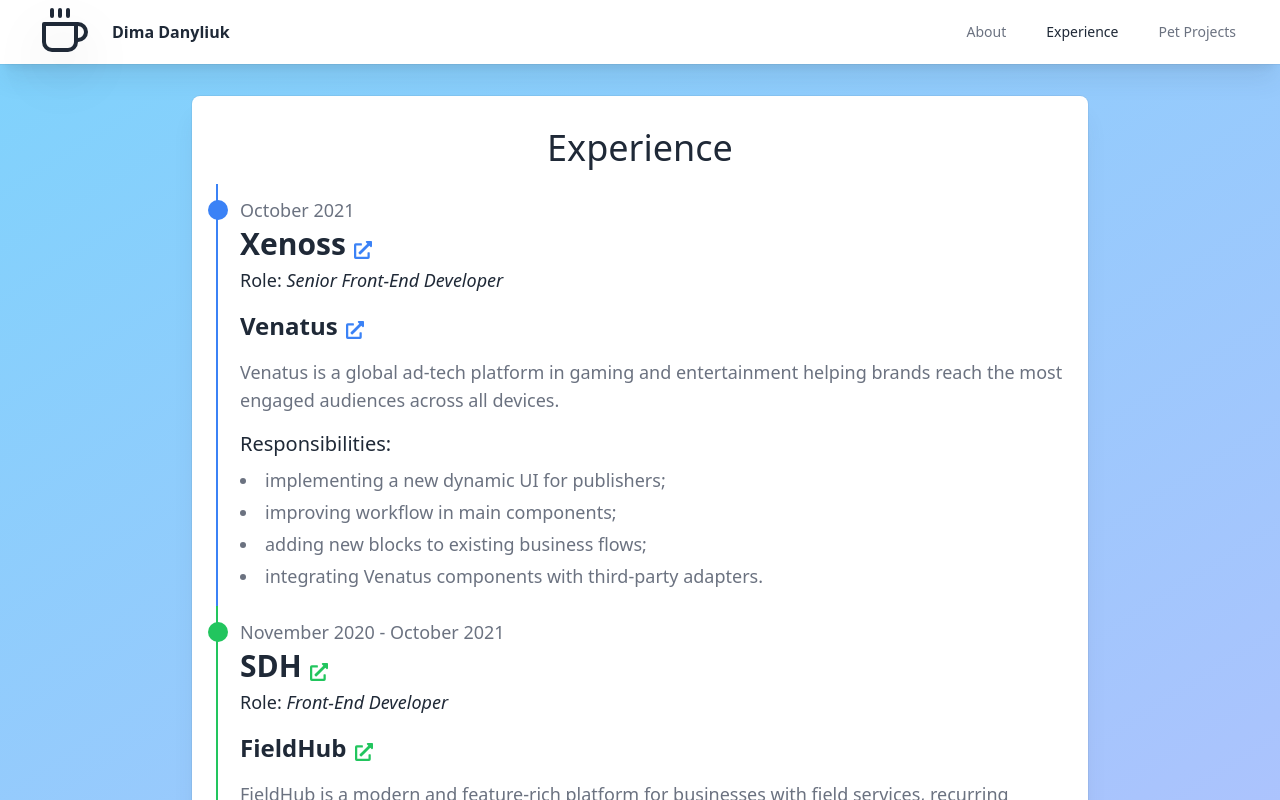
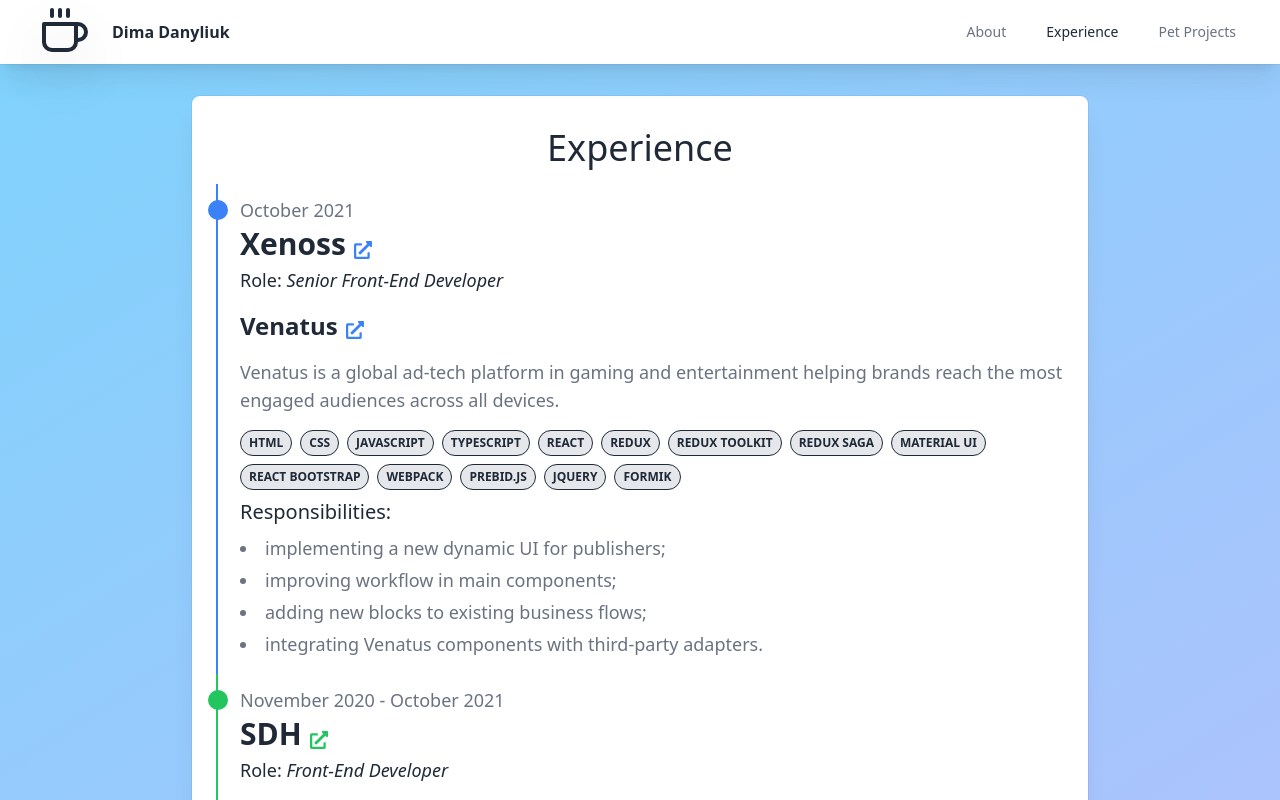
Before and after one commit to dima7a14/curriculum-vitae, a Next.js app: page /experience in a window 1280 px wide. Built offline with nearby package versions, Linux system fonts and the light colour scheme.

Commit message:
Add technologies

```diff
--- /dev/null
+++ b/components/chip.js
@@ -0,0 +1,27 @@
+import React from 'react';
+import PropTypes from 'prop-types';
+import clsx from 'clsx';
+
+function Chip({ children, className }) {
+	return (
+		<span
+			className={clsx(
+				'px-2 py-1 rounded-full text-gray-800 dark:text-white bg-gray-200 dark:bg-gray-800 border border-gray-800 dark:border-white font-semibold text-xs align-center transition duration-200 ease hover:bg-gray-400 dark:hover:bg-gray-600 cursor-default uppercase',
+				className
+			)}
+		>
+			{children}
+		</span>
+	);
+}
+
+Chip.propTypes = {
+	children: PropTypes.node.isRequired,
+	className: PropTypes.string,
+};
+
+Chip.defaultProps = {
+	className: '',
+};
+
+export default Chip;
--- a/consts/experience.js
+++ b/consts/experience.js
@@ -15,6 +15,22 @@
 					'improving workflow in main components;',
 					'adding new blocks to existing business flows;',
 					'integrating Venatus components with third-party adapters.',
+				],
+				technologies: [
+					'html',
+					'css',
+					'javascript',
+					'typescript',
+					'react',
+					'redux',
+					'redux toolkit',
+					'redux saga',
+					'material ui',
+					'react bootstrap',
+					'webpack',
+					'prebid.js',
+					'jquery',
+					'formik',
 				],
 			},
 		],
@@ -38,6 +54,22 @@
 					'writing new forms;',
 					'covering new and old components with unit tests.',
 				],
+				technologies: [
+					'html',
+					'css',
+					'sass',
+					'javascript',
+					'typescript',
+					'react',
+					'redux',
+					'mobx',
+					'react final form',
+					'ant design',
+					'python',
+					'django',
+					'django rest framework',
+					'webpack',
+				],
 			},
 		],
 	},
@@ -55,12 +87,35 @@
 					'creating a chat-plugin in React with different roles for users;',
 					'creating a simple back-end in Node.js to handle and store all communication between users via Socket.io.',
 				],
+				technologies: [
+					'html',
+					'css',
+					'javascript',
+					'react',
+					'redux',
+					'jss',
+					'material ui',
+					'socket.io',
+					'node.js',
+					'express.js',
+					'sequelize',
+					'postgresql',
+				],
 			},
 			{
 				name: 'Educational sites based on CMS Moodle',
 				responsibilities: [
 					'creating H5P content types for educational modules;',
 					'fixing issues in Moodle CMS',
+				],
+				technologies: [
+					'html',
+					'css',
+					'javascript',
+					'h5p',
+					'jquery',
+					'php',
+					'moodle',
 				],
 			},
 			{
@@ -77,12 +132,27 @@
 					'implementing new views & components;',
 					'supervising junior developers.',
 				],
+				technologies: [
+					'html',
+					'css',
+					'sass',
+					'javascript',
+					'typescript',
+					'jss',
+					'react',
+					'redux',
+					'mobx',
+					'socket.io',
+					'material ui',
+					'webpack',
+				],
 			},
 			{
 				name: 'Accessibility Plugin',
 				description:
 					'React plugin for enabling different features on the site for better accessibility.',
 				responsibilities: ['implementing plugin'],
+				technologies: ['html', 'css', 'sass', 'javascript', 'react'],
 			},
 			{
 				name: 'SwiPay',
@@ -92,6 +162,7 @@
 					'adding different new screens with a lot of fields or charts;',
 					'fixing bugs in existing forms.',
 				],
+				technologies: ['javascript', 'react', 'react-native'],
 			},
 			{
 				name: 'Supporting existed projects',
@@ -99,6 +170,7 @@
 					'fixing style & js issues;',
 					'implementing new changes.',
 				],
+				technologies: ['html', 'css', 'sass', 'javascript', 'jquery'],
 			},
 		],
 	},
@@ -115,6 +187,7 @@
 					'fixing style and js bugs;',
 					'implementing new features in existing workflows.',
 				],
+				technologies: ['html', 'css', 'sass', 'javascript', 'jquery'],
 			},
 		],
 	},
@@ -128,6 +201,14 @@
 					'creating different Landing pages & HTML templates;',
 					'fixing style & js issues on existing sites',
 				],
+				technologies: [
+					'html',
+					'css',
+					'sass',
+					'javascript',
+					'jquery',
+					'php',
+				],
 			},
 		],
 	},
--- a/pages/experience.js
+++ b/pages/experience.js
@@ -6,6 +6,7 @@
 import experience from '../consts/experience';
 
 import Head from '../components/head';
+import Chip from '../components/chip';
 
 const availableColors = [
 	{
@@ -131,6 +132,16 @@
 											{pr.description}
 										</p>
 									)}
+									<div className="flex flex-wrap justify-start items-center">
+										{pr.technologies.map((tech) => (
+											<Chip
+												key={tech}
+												className="mr-2 mb-2"
+											>
+												{tech}
+											</Chip>
+										))}
+									</div>
 									<h3 className="font-normal text-gray-800 dark:text-white text-lg md:text-xl mb-2">
 										Responsibilities:
 									</h3>
```
